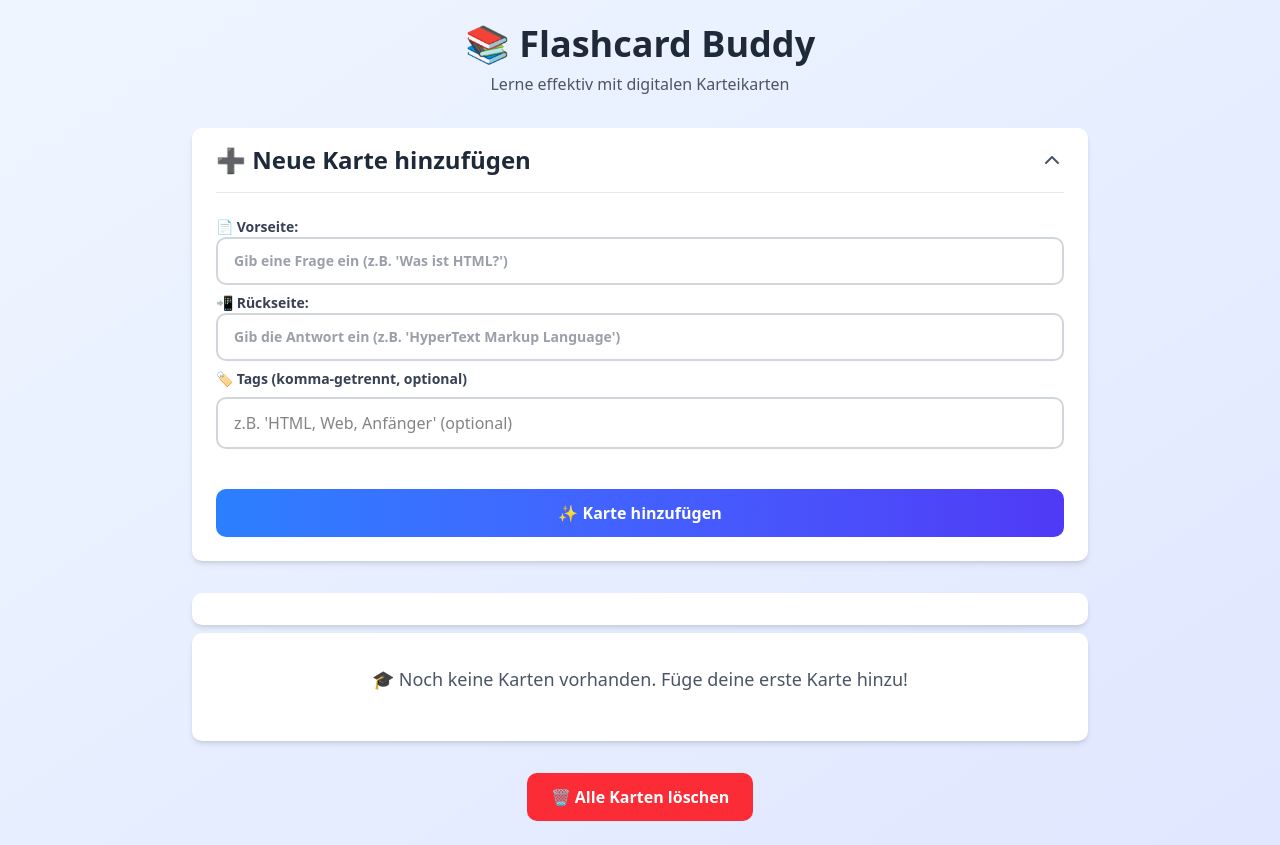
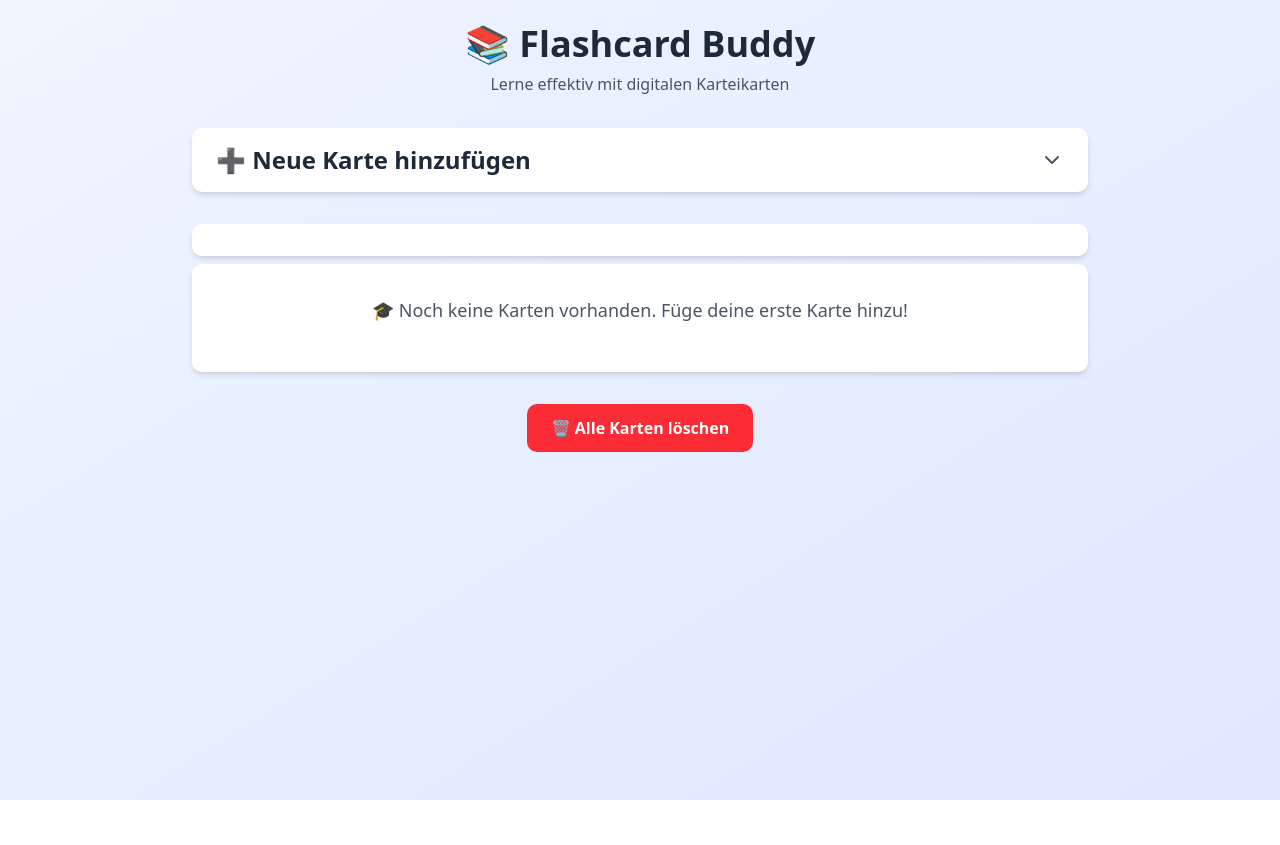
Before and after one commit to lilazero/andi-lilaj-flashcard-Buddy, a Next.js app: page / in a window 1280 px wide. After the commit the page ends 800 px from the top, so only its background shows below. Built offline with nearby package versions, Linux system fonts and the light colour scheme.

Commit message:
FIX: Set initial state of AddCardForm to closed and remove auto-close on submit

```diff
--- a/src/components/AddCardForm.tsx
+++ b/src/components/AddCardForm.tsx
@@ -26,7 +26,7 @@ export default function AddCardForm({ onAddCard }: AddCardFormProps) {
   const [front, setFront] = useState("");
   const [back, setBack] = useState("");
   const [tagsInput, setTagsInput] = useState<string>("");
-  const [isOpen, setIsOpen] = useState<boolean>(true);
+  const [isOpen, setIsOpen] = useState<boolean>(false);
 
   const handleSubmit = (e: React.FormEvent) => {
     e.preventDefault();
@@ -42,7 +42,6 @@ export default function AddCardForm({ onAddCard }: AddCardFormProps) {
     setBack("");
     setTagsInput("");
     console.log("[AddCardForm] Formular emptied");
-    setIsOpen(false);
   };
 
   return (
```
